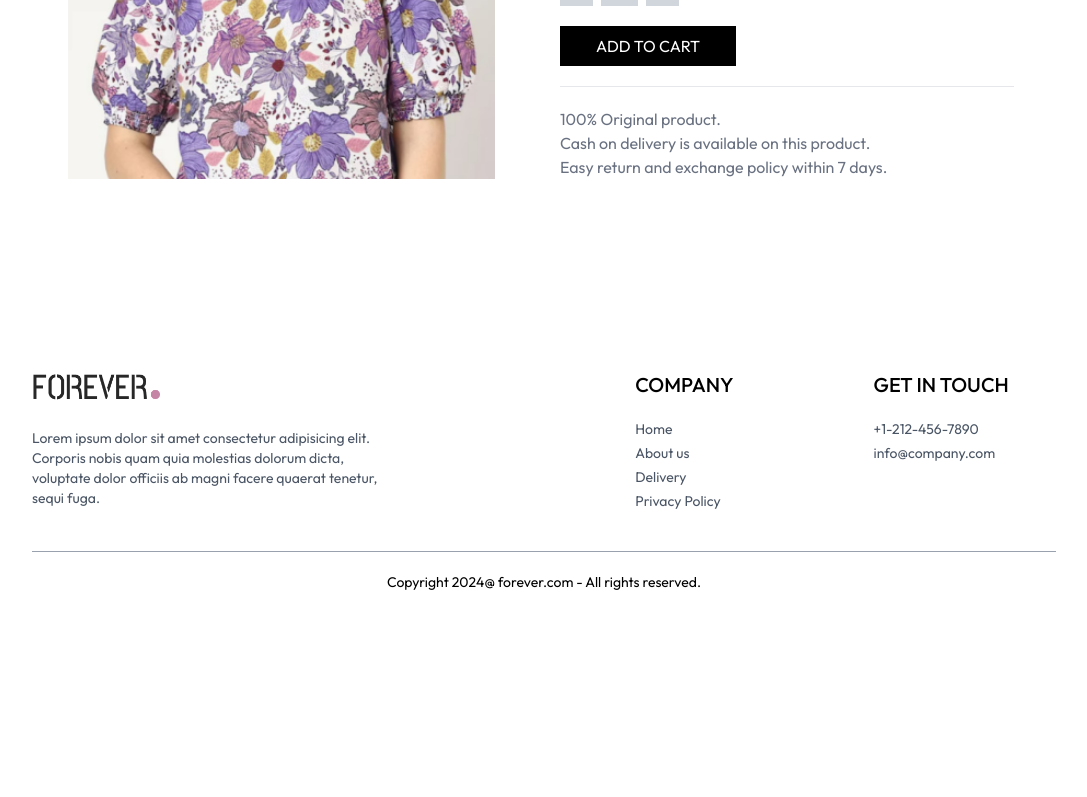
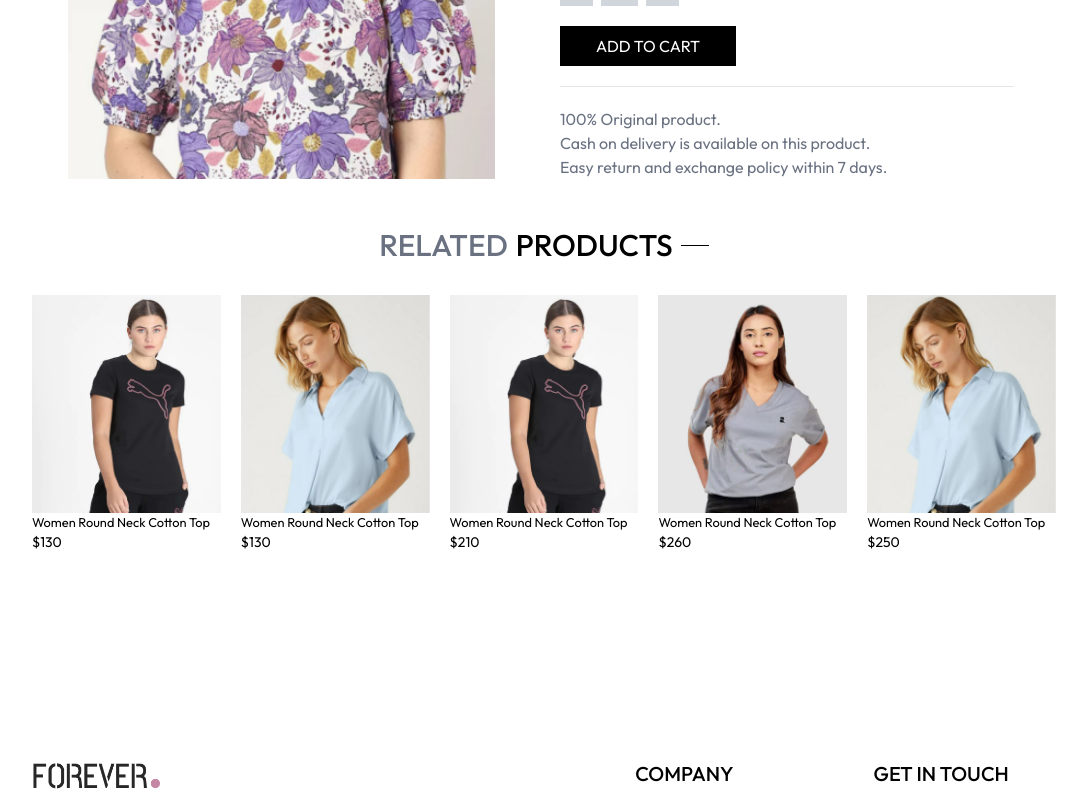
Before and after one commit to itsmikhil/Forever-Buy, a React (Vite) app in the folder frontend/: page /product/aaaaa in a window 1280 px wide. Shown: the part 420-1217 px from the top of the page, without its empty margins (96-1183 px from the left). Before the commit the page ends 1032 px from the top, so only its background shows below. Built offline with nearby package versions, Linux system fonts and the light colour scheme.

Commit message:
added related products fea

```diff
--- a/frontend/src/App.jsx
+++ b/frontend/src/App.jsx
@@ -6,12 +6,11 @@ import SideBar from "./components/SideBar";
 import Footer from "./components/Footer";
 
 const App = () => {
-    const [searchText, setsearchText] = useState("")
   return (
     <div className="w-full h-screen  font-[Outfit]">
-      <NavBar searchText={searchText} setsearchText={setsearchText}/>
+      <NavBar />
       <SideBar />
-      <Routing searchText={searchText} setsearchText={setsearchText}></Routing>
+      <Routing ></Routing>
       <Footer/>
     </div>
   );
--- /dev/null
+++ b/frontend/src/components/RelatedProducts.jsx
@@ -0,0 +1,64 @@
+import React, { useContext, useEffect, useState } from "react";
+import { ProductContext } from "../context/ProductContext";
+import Title from "./Title";
+import { NavLink } from "react-router-dom";
+
+const RelatedProducts = ({ singleProduct, setsingleProduct }) => {
+  let { products } = useContext(ProductContext);
+  const [relatedProducts, setrelatedProducts] = useState([]);
+
+  //   finding related products using keywords
+  let handelRelatedProducts = () => {
+
+    let result = products;
+    let keywords = singleProduct.name.toLowerCase().split(" ");
+
+    result = result.filter(
+      (item) =>
+        item != singleProduct &&
+        item.category == singleProduct.category &&
+        item.subCategory == singleProduct.subCategory &&
+        keywords.some((word) => item.name.toLowerCase().includes(word))
+    );
+    // we want max 5 products
+    if (result.length > 5) {
+      result = result.slice(0, 5);
+    }
+
+    setrelatedProducts(result);
+  };
+
+  //   whenever selected product changes , related product change
+  useEffect(() => {
+    handelRelatedProducts();
+  }, [singleProduct]);
+
+  return (
+    <div className="w-full py-4">
+      <Title text1={"Related"} text2={"Products"} para={""} />
+      <div className="grid grid-cols-2 sm:grid-cols-3 md:sm:grid-cols-4 lg:grid-cols-5 px-8 lg:px-32 py-8 gap-5      relative">
+        {relatedProducts.map((item, index) => {
+          return (
+            <div key={index} className="flex flex-col gap-2 cursor-pointer">
+              <NavLink to={`/product/${item._id}`}>
+                <div className="overflow-hidden">
+                  <img
+                    src={item.image[0]}
+                    className="hover:scale-105 transition-transform ease-out duration-150 object-cover"
+                    alt=""
+                  />
+                </div>
+                <div>
+                  <h1 className="text-[0.8rem]">{item.name}</h1>
+                  <h1 className="text-sm">${item.price}</h1>
+                </div>
+              </NavLink>
+            </div>
+          );
+        })}
+      </div>
+    </div>
+  );
+};
+
+export default RelatedProducts;
--- a/frontend/src/components/Search.jsx
+++ b/frontend/src/components/Search.jsx
@@ -1,7 +1,9 @@
-import React from "react";
+import React, { useContext } from "react";
 import { assets } from "../assets/frontend_assets/assets";
+import { DataContext } from "../context/DataContext";
 
-const Search = ({ searchBar, setsearchBar, searchText, setsearchText }) => {
+const Search = () => {
+  let { searchBar, setsearchBar, searchText, setsearchText }=useContext(DataContext)
   return (
     searchBar && (
       <div className="w-full bg-red-50 flex justify-center items-center relative py-6 mb-2 gap-5">
--- a/frontend/src/context/DataContext.jsx
+++ b/frontend/src/context/DataContext.jsx
@@ -3,11 +3,18 @@ import React, { createContext, useState } from "react";
 export const DataContext = createContext();
 
 export const DataContextProvider = ({ children }) => {
-  const [sideBar, setsideBar] = useState(false);  // example state
+  const [sideBar, setsideBar] = useState(false); // example state
+  const [searchText, setsearchText] = useState("");
+  const [searchBar, setsearchBar] = useState(false);
 
-  return (
-    <DataContext.Provider value={{ sideBar, setsideBar }}>
-      {children}
-    </DataContext.Provider>
-  );
+  let value = {
+    sideBar,
+    setsideBar,
+    searchText,
+    setsearchText,
+    searchBar,
+    setsearchBar,
+  };
+
+  return <DataContext.Provider value={value}>{children}</DataContext.Provider>;
 };
--- a/frontend/src/context/ProductContext.jsx
+++ b/frontend/src/context/ProductContext.jsx
@@ -1,12 +1,11 @@
 import React, { createContext, useState } from "react";
+import { products } from "../assets/frontend_assets/assets";
 
 export const ProductContext = createContext();
 
 export const ProductContextProvider = ({ children }) => {
-
-    // not used
   return (
-    <ProductContext.Provider value={}>
+    <ProductContext.Provider value={{ products }}>
       {children}
     </ProductContext.Provider>
   );
--- a/frontend/src/main.jsx
+++ b/frontend/src/main.jsx
@@ -4,13 +4,16 @@ import "./index.css";
 import App from "./App.jsx";
 import { BrowserRouter } from "react-router-dom";
 import { DataContextProvider } from "./context/DataContext.jsx";
+import { ProductContextProvider } from "./context/ProductContext.jsx";
 
 createRoot(document.getElementById("root")).render(
   <StrictMode>
     <BrowserRouter>
-      <DataContextProvider>
-        <App />
-      </DataContextProvider>
+      <ProductContextProvider>
+        <DataContextProvider>
+          <App />
+        </DataContextProvider>
+      </ProductContextProvider>
     </BrowserRouter>
   </StrictMode>
 );
--- /dev/null
+++ b/frontend/src/pages/Cart.jsx
@@ -0,0 +1,9 @@
+import React from 'react'
+
+const Cart = () => {
+  return (
+    <div>Cart</div>
+  )
+}
+
+export default Cart
--- a/frontend/src/pages/Collection.jsx
+++ b/frontend/src/pages/Collection.jsx
@@ -2,10 +2,10 @@ import React from 'react'
 import AllCollection from '../components/AllCollection'
 import Subscribe from '../components/Subscribe'
 
-const Collection = ({searchText,setsearchText}) => {
+const Collection = () => {
   return (
     <div>
-      <AllCollection searchText={searchText} setsearchText={setsearchText}/>
+      <AllCollection />
       <Subscribe/>
     </div>
   )
--- a/frontend/src/pages/Product.jsx
+++ b/frontend/src/pages/Product.jsx
@@ -1,19 +1,40 @@
-import React, {  useState } from "react";
+import React, { useContext, useEffect, useState } from "react";
 import { useParams } from "react-router-dom";
 import Login from "./Login";
-import { assets, products } from "../assets/frontend_assets/assets";
+import { assets } from "../assets/frontend_assets/assets";
+import { ProductContext } from "../context/ProductContext";
+import RelatedProducts from "../components/RelatedProducts";
 
 const Product = () => {
   let { id } = useParams();
-  const [singleProduct, setsingleProduct] = useState(
-    products.find((item) => item._id === id)
-  );
-  const [image, setimage] = useState(singleProduct?.image[0] || "");
+  let { products } = useContext(ProductContext);
+
+  const [singleProduct, setsingleProduct] = useState();
+  const [image, setimage] = useState(singleProduct?.image[0]);
+
+  let handleImageSelection = () => {
+    if (singleProduct) {
+      setimage(singleProduct.image[0]);
+    }
+  };
+
+  // updating selected Image whenever selected product changes
+  useEffect(() => {
+    if (singleProduct) {
+      setimage(singleProduct.image?.[0]);
+    }
+  }, [singleProduct]);
+
+  // finding product whenever new product is selected from collection or related products
+  useEffect(() => {
+    setsingleProduct(products?.find((item) => item._id === id));
+  }, [id]);
+
   const [selectedSize, setselectedSize] = useState("");
 
-
-
   return (
+    singleProduct && (
+      <>
         <div className="w-[96%] mx-auto flex flex-col sm:flex-row sm:px-32 py-8  justify-between gap-4">
           {/* left */}
           <div className="flex w-full flex-col-reverse sm:flex-row sm:w-[45%] relative gap-2  justify-center">
@@ -35,10 +56,26 @@ const Product = () => {
           <div className="gap-5 px-4 sm:w-[50%] flex flex-col justify-evenly">
             <h1 className="text-3xl">{singleProduct.name}</h1>
             <div className="flex items-center">
-          <img className={"h-[1rem] w-[1rem]"} src={assets.star_icon} alt="" />
-          <img className={"h-[1rem] w-[1rem]"} src={assets.star_icon} alt="" />
-          <img className={"h-[1rem] w-[1rem]"} src={assets.star_icon} alt="" />
-          <img className={"h-[1rem] w-[1rem]"} src={assets.star_icon} alt="" />
+              <img
+                className={"h-[1rem] w-[1rem]"}
+                src={assets.star_icon}
+                alt=""
+              />
+              <img
+                className={"h-[1rem] w-[1rem]"}
+                src={assets.star_icon}
+                alt=""
+              />
+              <img
+                className={"h-[1rem] w-[1rem]"}
+                src={assets.star_icon}
+                alt=""
+              />
+              <img
+                className={"h-[1rem] w-[1rem]"}
+                src={assets.star_icon}
+                alt=""
+              />
               <img
                 className={"h-[1rem] w-[1rem]"}
                 src={assets.star_dull_icon}
@@ -75,6 +112,12 @@ const Product = () => {
             </div>
           </div>
         </div>
+        <RelatedProducts
+          singleProduct={singleProduct}
+          setsingleProduct={setsingleProduct}
+        />
+      </>
+    )
   );
 };
 
--- a/frontend/src/routes/Routing.jsx
+++ b/frontend/src/routes/Routing.jsx
@@ -8,11 +8,11 @@ import Login from '../pages/Login'
 import SignUp from '../pages/SignUp'
 import Product from '../pages/Product'
 
-const Routing = ({searchText, setsearchText}) => {
+const Routing = () => {
   return (
     <Routes>
       <Route element={<Home/>} path={"/"} />
-      <Route element={<Collection searchText={searchText} setsearchText={setsearchText}/>} path={"/collection"} />
+      <Route element={<Collection />} path={"/collection"} />
       <Route element={<About/>} path={"/about"} />
       <Route element={<ContactUs/>} path={"/contact"} />
       <Route element={<Login/>} path={"/login"} />
```
Also changed, not shown: frontend/src/components/AllCollection.jsx (+5 -3 lines), frontend/src/components/NavBar.jsx (+16 -6 lines). Lines whose indentation alone changed are shown as unchanged.
